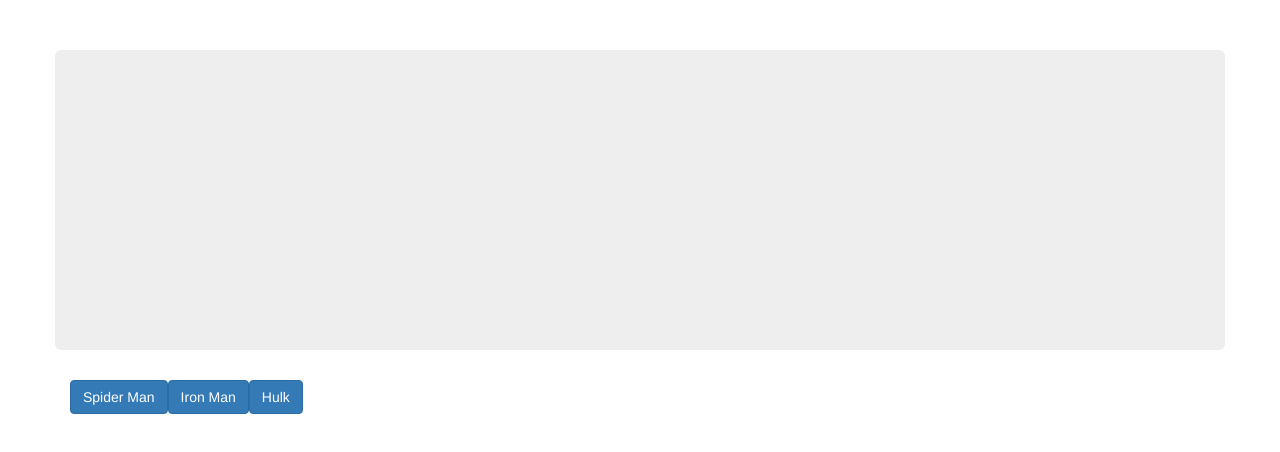
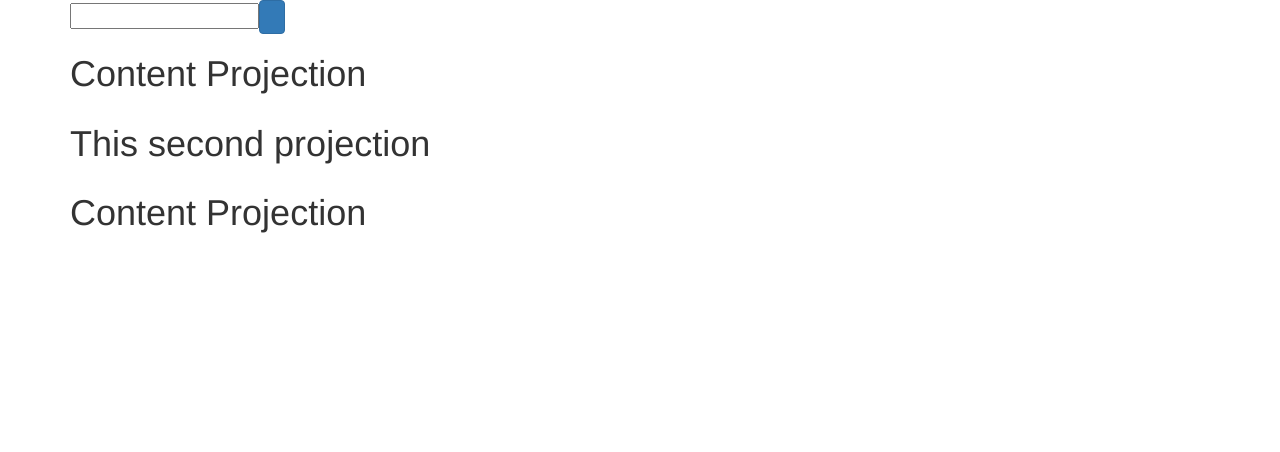
Before and after one commit to CodeKul/angular-4-5-evening-ang, an Angular app: page / in a window 1280 px wide. Shown: the top 452 px of the page. Built offline with nearby package versions, Linux system fonts and the light colour scheme.

Commit message:
content-projection : inserting content from outside

```diff
--- a/src/app/app.component.html
+++ b/src/app/app.component.html
@@ -1,3 +1,18 @@
 <div class="container">
-  <app-inter-comp-com></app-inter-comp-com>
+  <app-content-projection>
+    <div class="row">
+      <div class="col-md-12">
+        <input type="text">
+        <input type="button" class="btn btn-primary">
+      </div>
+    </div>
+  </app-content-projection>
+
+  <app-content-projection>
+    <div class="row">
+      <div class="col-md-12">
+        <h1>This second projection</h1>
+      </div>
+    </div>
+  </app-content-projection>
 </div>
--- a/src/app/app.module.ts
+++ b/src/app/app.module.ts
@@ -14,6 +14,8 @@ import { InComComponent } from './databinding/in-com.component';
 import { OutComComponent } from './databinding/out-com.component';
 import { PanelComponent } from './inter-comp-com/panel.component';
 import { ContentComponent } from './inter-comp-com/content.component';
+import { ContentProjectionComponent } from './content-projection/content-projection.component';
+import { LocalRefsComponent } from './local-refs/local-refs.component';
 
 @NgModule({
   declarations: [
@@ -28,7 +30,9 @@ import { ContentComponent } from './inter-comp-com/content.component';
     InComComponent,
     OutComComponent,
     PanelComponent,
-    ContentComponent
+    ContentComponent,
+    ContentProjectionComponent,
+    LocalRefsComponent
   ],
   imports: [
     BrowserModule,
--- /dev/null
+++ b/src/app/content-projection/content-projection.component.html
@@ -0,0 +1,10 @@
+<div class="row">
+  <div class="col-md-12">
+    <ng-content></ng-content>
+  </div>
+</div>
+<div class="row">
+  <div class="col-md-12">
+    <h1>Content Projection</h1>
+  </div>
+</div>
--- /dev/null
+++ b/src/app/content-projection/content-projection.component.ts
@@ -0,0 +1,15 @@
+import { Component, OnInit } from '@angular/core';
+
+@Component({
+  selector: 'app-content-projection',
+  templateUrl: './content-projection.component.html',
+  styleUrls: ['./content-projection.component.css']
+})
+export class ContentProjectionComponent implements OnInit {
+
+  constructor() { }
+
+  ngOnInit() {
+  }
+
+}
--- /dev/null
+++ b/src/app/local-refs/local-refs.component.html
@@ -0,0 +1,3 @@
+<p>
+  local-refs works!
+</p>
--- /dev/null
+++ b/src/app/local-refs/local-refs.component.ts
@@ -0,0 +1,15 @@
+import { Component, OnInit } from '@angular/core';
+
+@Component({
+  selector: 'app-local-refs',
+  templateUrl: './local-refs.component.html',
+  styleUrls: ['./local-refs.component.css']
+})
+export class LocalRefsComponent implements OnInit {
+
+  constructor() { }
+
+  ngOnInit() {
+  }
+
+}
--- a/src/index.html
+++ b/src/index.html
@@ -8,7 +8,7 @@
   <meta name="viewport" content="width=device-width, initial-scale=1">
   <link rel="icon" type="image/x-icon" href="favicon.ico">
 
-  <link rel="stylesheet" href="https://maxcdn.bootstrapcdn.com/bootstrap/3.3.7/css/bootstrap.min.css" integrity="sha384-BVYiiSIFeK1dGmJRAkycuHAHRg32OmUcww7on3RYdg4Va+PmSTsz/K68vbdEjh4u" crossorigin="anonymous">
+   <link rel="stylesheet" href="https://maxcdn.bootstrapcdn.com/bootstrap/3.3.7/css/bootstrap.min.css" integrity="sha384-BVYiiSIFeK1dGmJRAkycuHAHRg32OmUcww7on3RYdg4Va+PmSTsz/K68vbdEjh4u" crossorigin="anonymous">
 </head>
 <body>
   <app-root></app-root>
```
Also changed, not shown: src/app/content-projection/content-projection.component.css (added), src/app/local-refs/local-refs.component.css (added).
